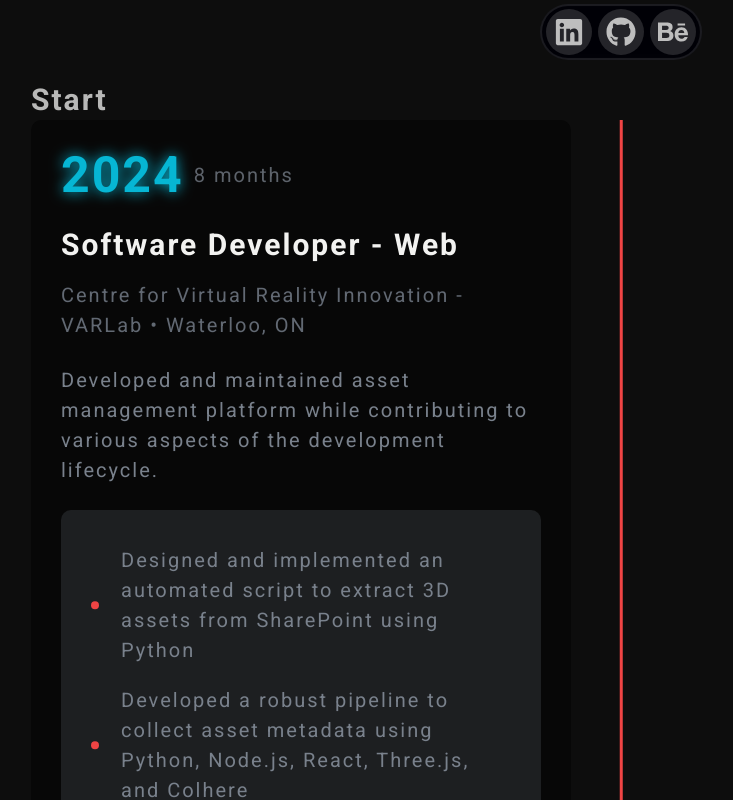
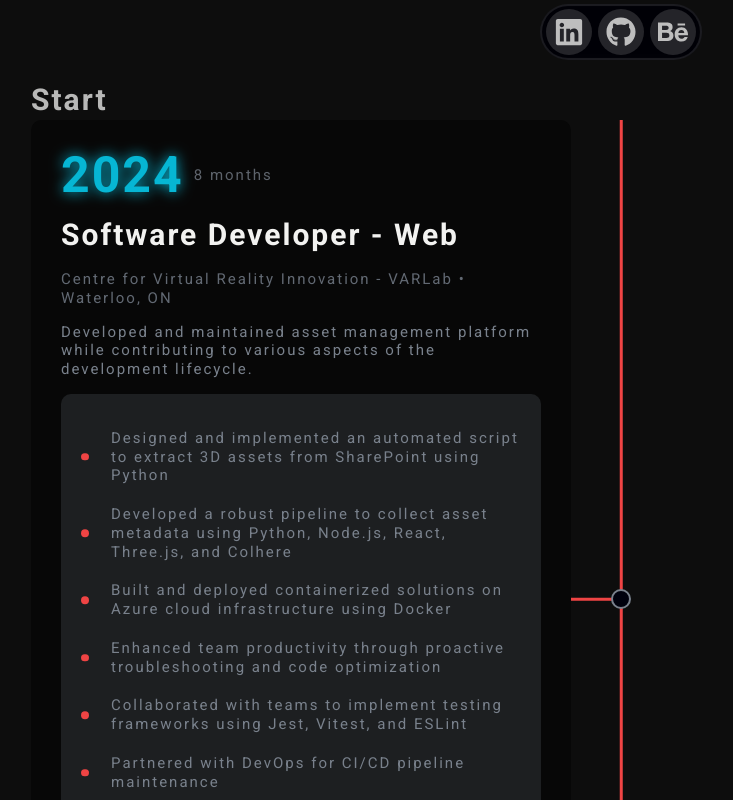
Before and after one commit to Babywise/islamahmed.ca, a React (Vite) app: page / in a window 1280 px wide. Shown: the part 720-1520 px from the top of the page, without its empty margins (19-752 px from the left). Built offline with nearby package versions, Linux system fonts and the light colour scheme.

Commit message:
IA-73 made text and padding smaller in timeline card

```diff
--- a/src/components/timeline/Timeline.css
+++ b/src/components/timeline/Timeline.css
@@ -4,7 +4,7 @@
 @layer components {
   /* Timeline Container */
   .timeline-container {
-    @apply relative w-full;
+    @apply relative w-full text-xs;
 
     /* Vertical Line */
     @apply after:absolute after:left-4 after:top-0;
@@ -51,7 +51,7 @@
 
   /* Year Section */
   .year-section {
-    @apply mb-5 flex items-center gap-2;
+    @apply mb-3 flex items-center gap-2;
   }
 
   .year {
@@ -77,24 +77,25 @@
   }
 
   .organization {
-    @apply mb-5 leading-normal;
+    @apply mb-3 leading-tight;
     @apply text-general-60;
   }
 
   .timeline-card p {
-    @apply mb-5 leading-normal;
+    @apply mb-3 leading-tight;
     @apply text-general-40;
   }
 
   /* Bullet Points */
   .bullet-points {
-    @apply mb-5 rounded-lg px-12 py-5;
+    @apply mb-5 rounded-lg py-5 pl-10 pr-4;
     @apply bg-general-40/20;
   }
 
   .bullet-points li {
-    @apply relative list-none py-2 leading-normal;
+    @apply relative list-none py-2 leading-tight;
     @apply text-general-40;
+    @apply hover:text-general-80;
 
     @apply before:absolute before:-left-6 before:top-1/2 before:-translate-y-1/2 before:rounded-full;
     @apply before:h-1.5 before:w-1.5 before:rounded-full;
```
